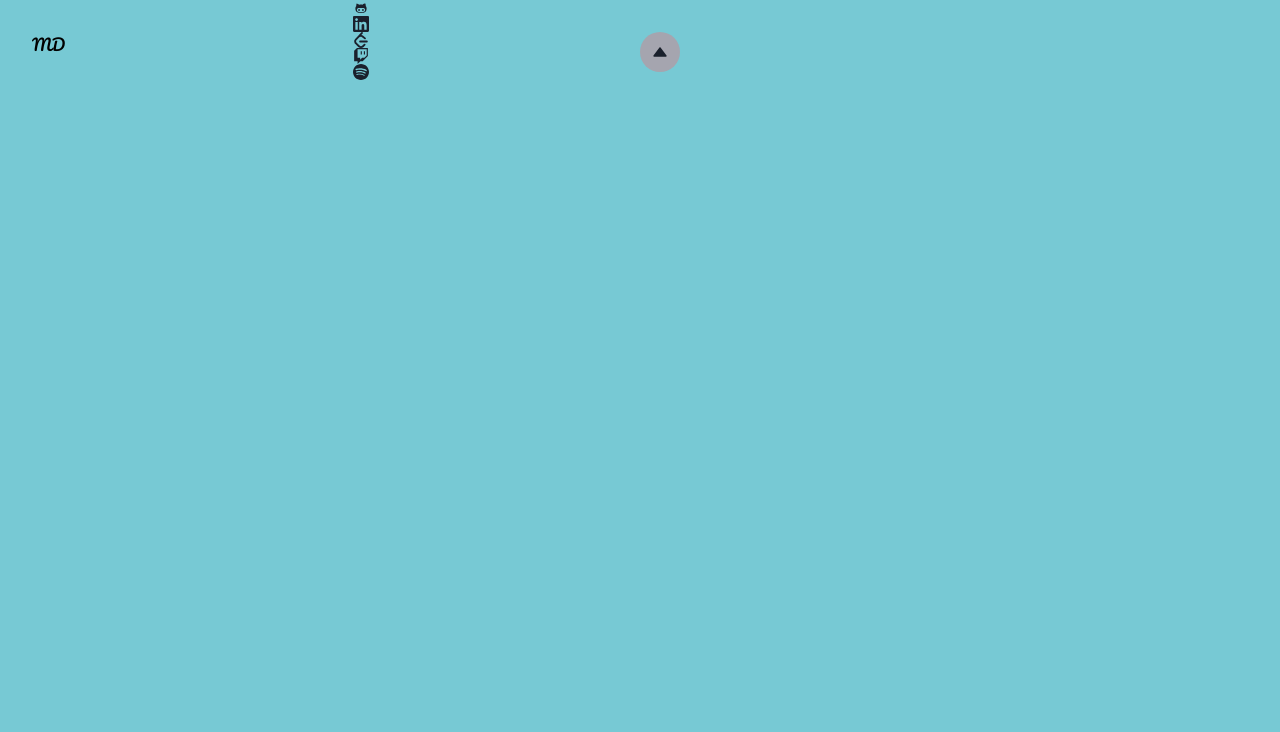
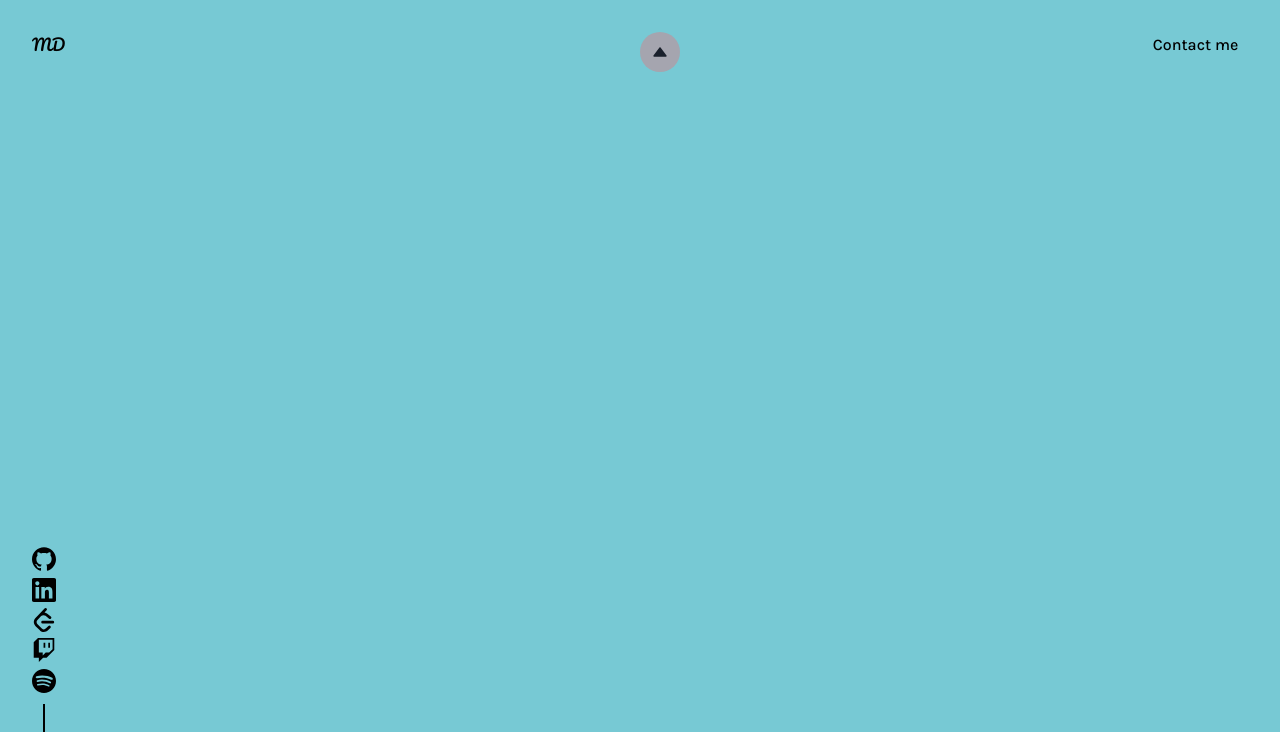
Before and after one commit to bmaurice98/MizuDevPortfolioV2, a Next.js app: page / in a window 1280 px wide. Shown: the top 732 px of the page. Built offline with nearby package versions, Linux system fonts and the light colour scheme.

Commit message:
Soicial icons linked solved styled components problem contact button created

```diff
--- a/components/Main.js
+++ b/components/Main.js
@@ -6,7 +6,7 @@ import { LogoComponent } from "./LogoComponent";
 import { Socials } from "./Socials";
 
 const MainContainer = styled.div`
-  background: ${props => props.theme.body};
+  background: ${(props) => props.theme.body};
   width: 100vw;
   height: 100vh;
   overflow: hidden;
@@ -23,6 +23,15 @@ const MainContainer = styled.div`
   }
 `;
 
+const Contact = styled.div`
+  color: ${(props) => props.theme.text};
+  position: absolute;
+  top: 2rem;
+  right: calc(1rem + 2vw);
+  text-decoration: none;
+  z-index: 3;
+`;
+
 const Main = () => {
   return (
     <MainContainer>
@@ -30,6 +39,11 @@ const Main = () => {
         <HomeButton />
         <LogoComponent />
         <Socials />
+        <Contact>
+          <a target={"_blank"} href={"mailto:devmizu@gmail.com"}>
+            <h3>Contact me</h3>
+          </a>
+        </Contact>
       </Container>
     </MainContainer>
   );
--- a/components/Socials.js
+++ b/components/Socials.js
@@ -1,32 +1,57 @@
 import React from 'react'
 import Link from "next/link";
-import { DiGithubAlt } from "@react-icons/all-files/di/DiGithubAlt";
+import { SiGithub } from "@react-icons/all-files/si/SiGithub";
 import { SiLinkedin } from "@react-icons/all-files/si/SiLinkedin";
 import { SiLeetcode } from "@react-icons/all-files/si/SiLeetcode";
 import { SiSpotify } from "@react-icons/all-files/si/SiSpotify";
 import { SiTwitch } from "@react-icons/all-files/si/SiTwitch";
+import styled from 'styled-components';
 
+const Icons = styled.div`
+display: flex;
+flex-direction: column;
+align-items: center;
+position: fixed;
+bottom: 0;
+left: 2rem;
+color: ${props => props.theme.text};
+
+z-index: 3;
+&>*:not(:last-child){
+  margin: 0.2rem 0;
+}
+`
+
+const Line = styled.span`
+width: 2px;
+height: 6rem;
+margin-top: 0.5em;
+background-color: ${props => props.theme.text};
+`
+
+let SOCIAL_SIZE = '1.5rem'
 
 export const Socials = () => {
   return (
-    <div>
-      <div>
-        <Link href={"https://github.com/bmaurice98"}>
-          <DiGithubAlt />
-        </Link>
-        <Link href={"https://www.linkedin.com/in/brandon-maurice-a77190187/"}>
-          <SiLinkedin />
-        </Link>
-        <Link href={"https://leetcode.com/MizuPiku/"}>
-          <SiLeetcode />
-        </Link>
-        <Link href={"https://leetcode.com/MizuPiku/"}>
-          <SiTwitch />
-        </Link>
-        <Link href={"https://leetcode.com/MizuPiku/"}>
-          <SiSpotify />
-        </Link>
-      </div>
-    </div>
+    <>
+      <Icons>
+        <a href={"https://github.com/bmaurice98"} target={'_blank'}>
+          <SiGithub fontSize={SOCIAL_SIZE} />
+        </a>
+        <a href={"https://www.linkedin.com/in/brandon-maurice-a77190187/"} target={'_blank'}>
+          <SiLinkedin fontSize={SOCIAL_SIZE} />
+        </a>
+        <a href={"https://leetcode.com/MizuPiku/"} target={'_blank'}>
+          <SiLeetcode fontSize={SOCIAL_SIZE} />
+        </a>
+        <a href={"https://www.twitch.tv/mizupiku"} target={'_blank'}>
+          <SiTwitch fontSize={SOCIAL_SIZE} />
+        </a>
+        <a href={"https://open.spotify.com/user/bmaurice100"} target={'_blank'}>
+          <SiSpotify fontSize={SOCIAL_SIZE} />
+        </a>
+        <Line />
+      </Icons>
+    </>
   );
 }
--- a/package.json
+++ b/package.json
@@ -26,6 +26,7 @@
     "tailwindcss": "^3.1.6"
   },
   "devDependencies": {
+    "babel-plugin-styled-components": "^2.0.7",
     "eslint": "8.19.0",
     "eslint-config-next": "12.2.2"
   },
```
Also changed, not shown: .babelrc (added), 1 other file (tests, documents, lock files or other folders).
